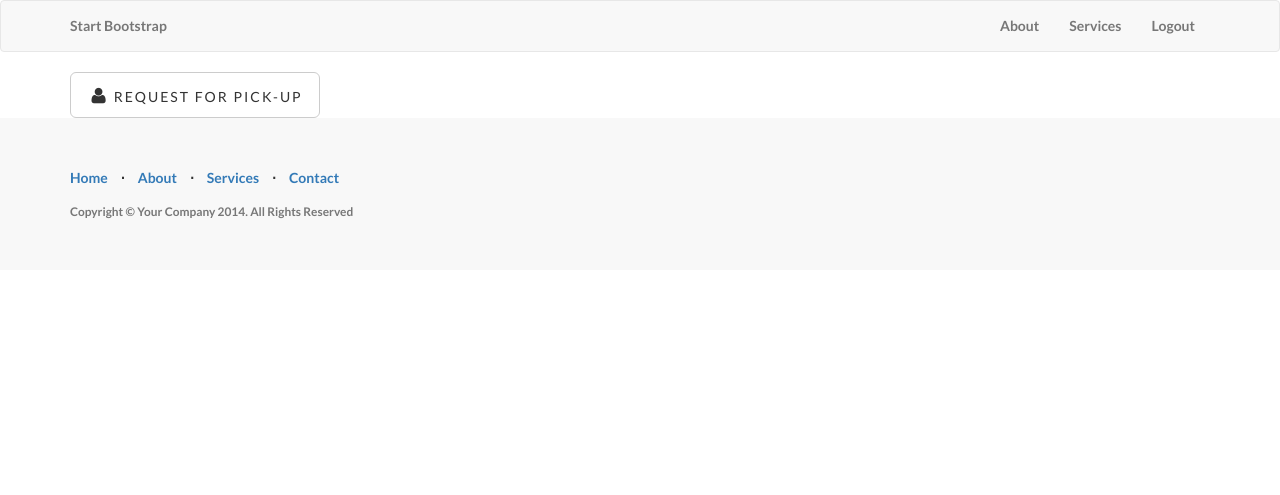
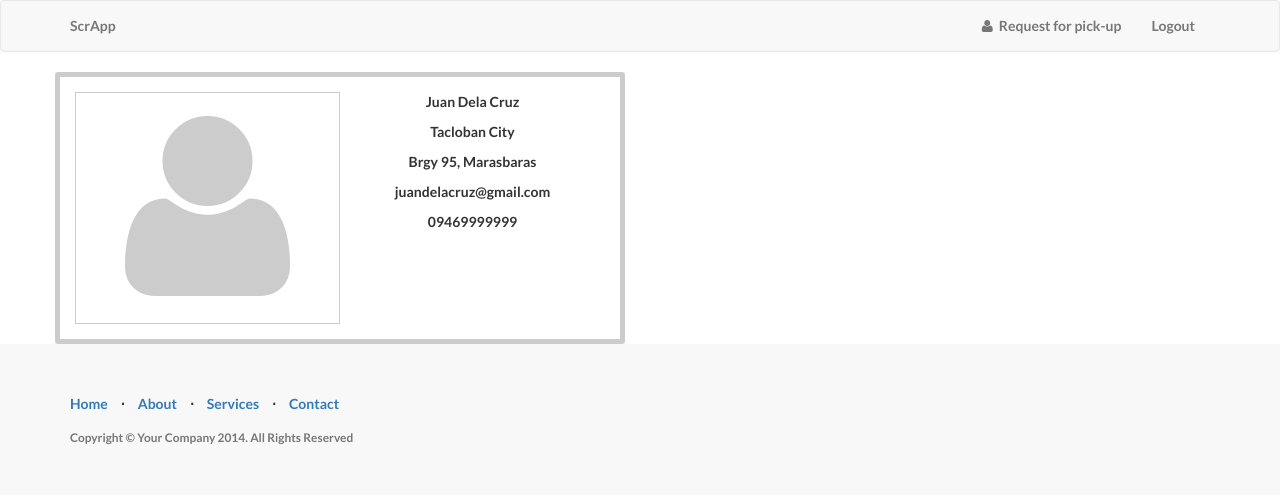
Before and after one commit to melds/scrapp, a PHP site: page /scrapp/resources/user_page.php in a window 1280 px wide. Shown: the top 495 px of the page. Run offline with PHP 8.4, Linux system fonts and the light colour scheme; some libraries are stand-ins or nearby versions.

Commit message:
add user page

```diff
--- a/resources/css/landing-page.css
+++ b/resources/css/landing-page.css
@@ -161,10 +161,37 @@ h6 {
 }
 
 footer {
-    padding: 50px 0;
+    padding: 50px;
     background-color: #f8f8f8;
 }
-
 p.copyright {
     margin: 15px 0 0;
 }
+#avatar_div{
+    border:1px solid #ccc;
+    padding: 10px;
+}
+#avatar_div #usericon{
+    font-size: 15em;
+    color: #ccc;
+    transition: color .5s;
+}
+#avatar_info p{
+    text-align: center;
+}
+#avatar_main_div{
+    border:5px solid #ccc;
+    border-radius: 3px;
+    padding: 15px;
+}
+#avatar_div #upload_profile{
+    position: absolute;
+    background-color: rgba(0,0,0,.5);
+    left: 5px;
+    top: 5px;
+    color: white;
+    display: none;
+}
+#avatar_div #upload_profile:hover{
+    background-color: rgba(0,0,0,.9);
+}
--- a/resources/user_page.php
+++ b/resources/user_page.php
@@ -18,7 +18,8 @@
     <link href="css/landing-page.css" rel="stylesheet">
 
     <!-- Custom Fonts -->
-    <link href="font-awesome/css/font-awesome.min.css" rel="stylesheet" type="text/css">
+    <link href="https://maxcdn.bootstrapcdn.com/font-awesome/4.7.0/css/font-awesome.min.css" rel="stylesheet">
+    <link href="../font-awesome/css/font-awesome.min.css" rel="stylesheet">
     <link href="https://fonts.googleapis.com/css?family=Lato:300,400,700,300italic,400italic,700italic" rel="stylesheet" type="text/css">
 
     <!-- HTML5 Shim and Respond.js IE8 support of HTML5 elements and media queries -->
@@ -43,16 +44,15 @@
                     <span class="icon-bar"></span>
                     <span class="icon-bar"></span>
                 </button>
-                <a class="navbar-brand topnav" href="#">Start Bootstrap</a>
+                <a class="navbar-brand topnav" href="#">ScrApp  </a>
             </div>
             <!-- Collect the nav links, forms, and other content for toggling -->
             <div class="collapse navbar-collapse" id="bs-example-navbar-collapse-1">
                 <ul class="nav navbar-nav navbar-right">
+
                     <li>
-                        <a href="#about">About</a>
-                    </li>
-                    <li>
-                        <a href="#services">Services</a>
+                        <a  data-toggle="modal" href='#modal-login'><i class="fa fa-user fa-fw"></i> Request for pick-up</a>
+
                     </li>
                     <li>
                         <a href="#contact">Logout</a>
@@ -63,12 +63,23 @@
         </div>
         <!-- /.container -->
     </nav>
-        <div class="Container">
-
+        <div class="container">
+            <div class="row col-sm-6" id="avatar_main_div">
+                <div id="avatar_div" class="col-sm-6" align="center">
+                    <i id="usericon" class="fa fa-user" aria-hidden="true"></i>
+                    <button id="upload_profile" class="btn btn-sm">upload avatar</button>
+                </div>
+                <div class="col-sm-6" id="avatar_info">
+                    <p>Juan Dela Cruz</p>
+                    <p>Tacloban City</p>
+                    <p>Brgy 95, Marasbaras</p>
+                    <p>juandelacruz@gmail.com</p>
+                    <p>09469999999</p>
+                </div>
+            </div>
         </div>
         <div class="container">
-                                <a class="btn btn-default btn-lg" data-toggle="modal" href='#modal-login'><i class="fa fa-user fa-fw"></i> <span class="network-name">Request for pick-up</span></a>
-        <div class="modal fade" id="modal-login">
+                                        <div class="modal fade" id="modal-login">
                 <div class="modal-dialog">
                     <div class="modal-content">
                         <div class="modal-body">
@@ -148,3 +159,18 @@
 </body>
 
 </html>
+<script type="text/javascript">
+function _(id) {
+    return document.getElementById('id');
+}
+$(document).ready(function(){
+    $("#avatar_div").mouseenter(function(){
+        $("#upload_profile").fadeIn('slow');
+        $('#usericon').css('color','#333');
+    });
+    $("#avatar_div").mouseleave(function(){
+        $("#upload_profile").fadeOut('slow');
+        $('#usericon').css('color','#ccc');
+    });
+});
+</script>
```
Also changed, not shown: resources/index.html (+7 -7 lines).
